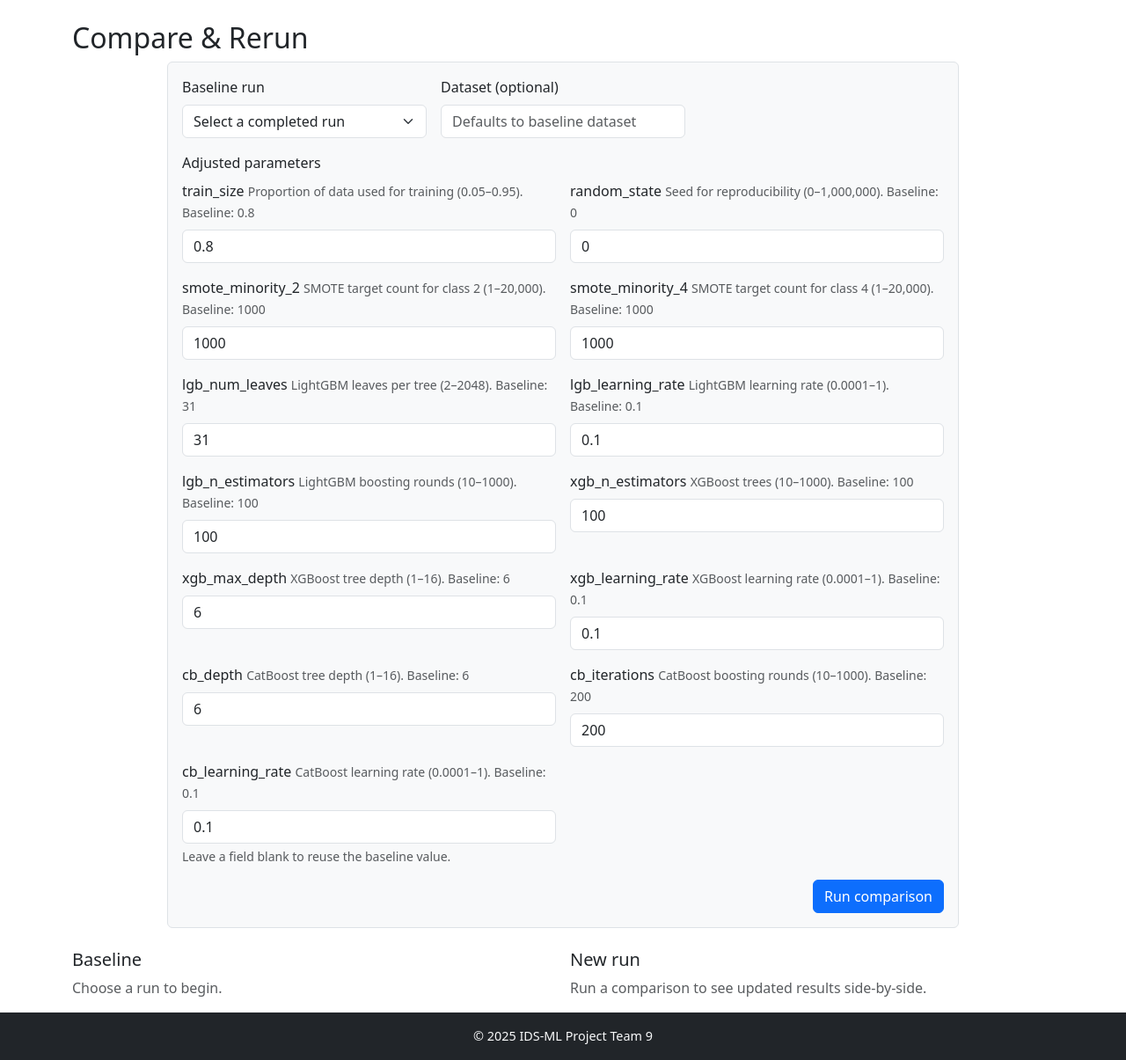
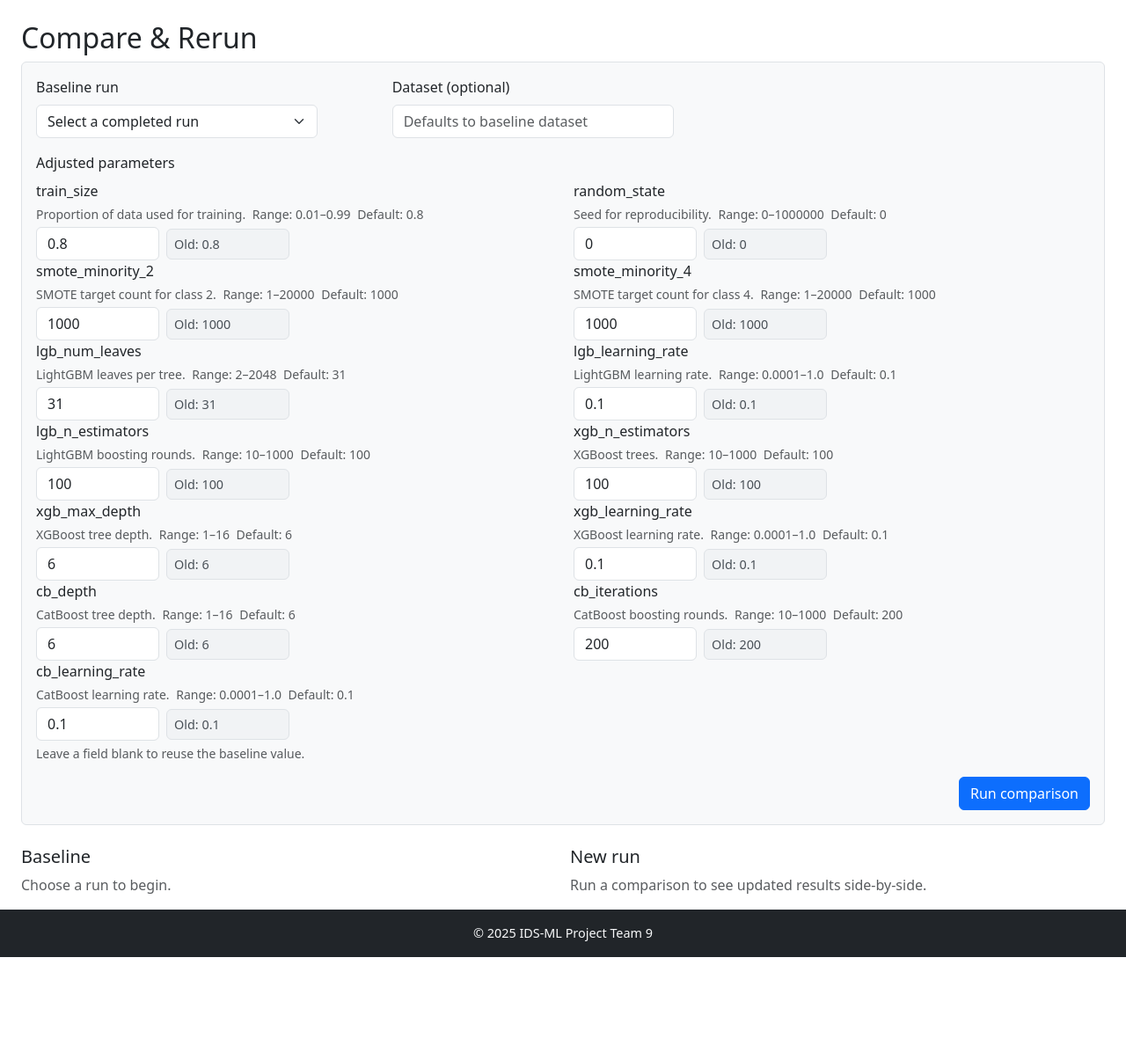
Before and after one commit to sananchaudhry/Development-Environment-for-IDS, a Flask app: page /compare in a window 1280 px wide. Shown: the part 56-1261 px from the top of the page at 88% size. After the commit the page ends 1144 px from the top, so only its background shows below. Run offline with Flask 3, Linux system fonts and the light colour scheme; data that the repository does not hold is empty.

Commit message:
Tighten parameter layout and resize history info bar

```diff
--- a/app.py
+++ b/app.py
@@ -19,38 +19,38 @@ LCCDE_PARAM_SCHEMA = {
     "train_size": {
         "type": float,
         "default": 0.8,
-        "min": 0.05,
-        "max": 0.95,
+        "min": 0.01,
+        "max": 0.99,
         "step": 0.01,
-        "help": "Proportion of data used for training (0.05–0.95).",
+        "help": "Proportion of data used for training.",
     },
     "random_state": {
         "type": int,
         "default": 0,
         "min": 0,
         "max": 1_000_000,
-        "help": "Seed for reproducibility (0–1,000,000).",
+        "help": "Seed for reproducibility.",
     },
     "smote_minority_2": {
         "type": int,
         "default": 1000,
         "min": 1,
         "max": 20000,
-        "help": "SMOTE target count for class 2 (1–20,000).",
+        "help": "SMOTE target count for class 2.",
     },
     "smote_minority_4": {
         "type": int,
         "default": 1000,
         "min": 1,
         "max": 20000,
-        "help": "SMOTE target count for class 4 (1–20,000).",
+        "help": "SMOTE target count for class 4.",
     },
     "lgb_num_leaves": {
         "type": int,
         "default": 31,
         "min": 2,
         "max": 2048,
-        "help": "LightGBM leaves per tree (2–2048).",
+        "help": "LightGBM leaves per tree.",
     },
     "lgb_learning_rate": {
         "type": float,
@@ -58,28 +58,28 @@ LCCDE_PARAM_SCHEMA = {
         "min": 0.0001,
         "max": 1.0,
         "step": 0.0001,
-        "help": "LightGBM learning rate (0.0001–1).",
+        "help": "LightGBM learning rate.",
     },
     "lgb_n_estimators": {
         "type": int,
         "default": 100,
         "min": 10,
         "max": 1000,
-        "help": "LightGBM boosting rounds (10–1000).",
+        "help": "LightGBM boosting rounds.",
     },
     "xgb_n_estimators": {
         "type": int,
         "default": 100,
         "min": 10,
         "max": 1000,
-        "help": "XGBoost trees (10–1000).",
+        "help": "XGBoost trees.",
     },
     "xgb_max_depth": {
         "type": int,
         "default": 6,
         "min": 1,
         "max": 16,
-        "help": "XGBoost tree depth (1–16).",
+        "help": "XGBoost tree depth.",
     },
     "xgb_learning_rate": {
         "type": float,
@@ -87,21 +87,21 @@ LCCDE_PARAM_SCHEMA = {
         "min": 0.0001,
         "max": 1.0,
         "step": 0.0001,
-        "help": "XGBoost learning rate (0.0001–1).",
+        "help": "XGBoost learning rate.",
     },
     "cb_depth": {
         "type": int,
         "default": 6,
         "min": 1,
         "max": 16,
-        "help": "CatBoost tree depth (1–16).",
+        "help": "CatBoost tree depth.",
     },
     "cb_iterations": {
         "type": int,
         "default": 200,
         "min": 10,
         "max": 1000,
-        "help": "CatBoost boosting rounds (10–1000).",
+        "help": "CatBoost boosting rounds.",
     },
     "cb_learning_rate": {
         "type": float,
@@ -109,7 +109,7 @@ LCCDE_PARAM_SCHEMA = {
         "min": 0.0001,
         "max": 1.0,
         "step": 0.0001,
-        "help": "CatBoost learning rate (0.0001–1).",
+        "help": "CatBoost learning rate.",
     },
 }
 
@@ -237,10 +237,6 @@ def validate_lccde_params(raw_params, base_params=None):
             continue
 
         normalized[canonical_key] = cast_value
-
-    # Ensure train_size sanity
-    if normalized["train_size"] <= 0 or normalized["train_size"] >= 1:
-        errors.append("'train_size' must be between 0 and 1 (exclusive).")
 
     return normalized, errors, warnings
 
--- a/static/css/style.css
+++ b/static/css/style.css
@@ -10,8 +10,39 @@ h2 {
 }
 
 form {
-  max-width: 900px;
-  margin: 0 auto;
+  max-width: 100%;
+  margin: 0;
+}
+
+.compact-field {
+  max-width: 320px;
+}
+
+.param-field {
+  width: 100%;
+  max-width: 140px;
+  min-width: 90px;
+}
+
+.param-grid {
+  --bs-gutter-x: 0.75rem;
+  --bs-gutter-y: 0.75rem;
+}
+
+.history-info {
+  display: inline-flex;
+  align-items: center;
+  padding: 0.5rem 0.75rem;
+}
+
+.old-param-value {
+  min-width: 140px;
+  padding: 0.35rem 0.5rem;
+  background-color: #f1f3f5;
+  border: 1px solid #dee2e6;
+  border-radius: 0.375rem;
+  font-size: 0.9rem;
+  color: #495057;
 }
 
 .figure-thumb {
--- a/templates/base.html
+++ b/templates/base.html
@@ -18,7 +18,7 @@
     </div>
   </nav>
 
-  <div class="container mt-4 text-start">
+  <div class="container-fluid mt-4 text-start px-4">
     {% with messages = get_flashed_messages(with_categories=true) %}
       {% if messages %}
         {% for category, message in messages %}
--- a/templates/compare.html
+++ b/templates/compare.html
@@ -17,7 +17,7 @@
   <div class="row g-3 align-items-end">
     <div class="col-md-4">
       <label class="form-label">Baseline run</label>
-      <select name="baseline_id" class="form-select">
+      <select name="baseline_id" class="form-select compact-field" id="baseline-select">
         <option value="" disabled {% if not baseline %}selected{% endif %}>Select a completed run</option>
         {% for run in runs %}
           <option value="{{ run.id }}" {% if baseline and baseline.run.id == run.id %}selected{% endif %}>#{{ run.id }} — {{ run.model }} ({{ run.timestamp }})</option>
@@ -26,28 +26,33 @@
     </div>
     <div class="col-md-4">
       <label class="form-label">Dataset (optional)</label>
-      <input type="text" class="form-control" name="dataset" value="{{ dataset_value }}" placeholder="Defaults to baseline dataset">
+      <input type="text" class="form-control compact-field" name="dataset" value="{{ dataset_value }}" placeholder="Defaults to baseline dataset">
     </div>
     <div class="col-12">
       <label class="form-label">Adjusted parameters</label>
-      <div class="row row-cols-1 row-cols-md-2 g-3">
+      <div class="row row-cols-1 row-cols-md-2 param-grid">
         {% for key, schema in param_schema.items() %}
         {% set is_float = schema.type == float %}
+        {% set baseline_value = baseline.params[key] if baseline and baseline.params[key] is not none else defaults[key] %}
         <div class="col">
-          <label class="form-label">{{ key }}
-            <span class="text-muted small">
-              {{ schema.help if schema.help else '' }} Baseline: {{ baseline.params[key] if baseline and baseline.params[key] is not none else defaults[key] }}
-            </span>
-          </label>
+          <label class="form-label mb-1">{{ key }}</label>
+          <div class="text-muted small mb-1">
+            {% if schema.help %}{{ schema.help }}{% endif %}
+            {% if schema.min is defined %}<span class="ms-1">Range: {{ schema.min }}–{{ schema.max if schema.max is defined else '∞' }}</span>{% endif %}
+            <span class="ms-1">Default: {{ defaults[key] }}</span>
+          </div>
+          <div class="d-flex align-items-center gap-2 flex-wrap">
             <input
               type="number"
-            step="{% if is_float %}any{% else %}1{% endif %}"
-            class="form-control"
+              step="{{ schema.step if schema.step is defined else ('any' if is_float else 1) }}"
+              class="form-control param-field"
               name="{{ key }}"
               value="{{ form_params[key] }}"
               placeholder="{{ defaults[key] }}"
               {% if schema.min is defined %}min="{{ schema.min }}"{% endif %}
               {% if schema.max is defined %}max="{{ schema.max }}"{% endif %}>
+            <div class="old-param-value">Old: {{ baseline_value }}</div>
+          </div>
         </div>
         {% endfor %}
       </div>
@@ -115,4 +120,17 @@
     {% endif %}
   </div>
 </div>
+<script>
+  const baselineSelect = document.getElementById('baseline-select');
+  if (baselineSelect) {
+    baselineSelect.addEventListener('change', (event) => {
+      const selected = event.target.value;
+      if (selected) {
+        const url = new URL(window.location.href);
+        url.searchParams.set('baseline_id', selected);
+        window.location.href = url.toString();
+      }
+    });
+  }
+</script>
 {% endblock %}
--- a/templates/history.html
+++ b/templates/history.html
@@ -1,6 +1,10 @@
 {% extends "base.html" %}
 {% block content %}
 <h2>Run History</h2>
+
+{% if not selected_details %}
+  <div class="alert alert-info history-info">Select a run to see full details, parameters, and stored figures.</div>
+{% endif %}
 
 <div class="row g-3">
   <div class="col-md-6">
@@ -74,8 +78,6 @@
           {% endif %}
         </div>
       </div>
-    {% else %}
-      <div class="alert alert-info">Select a run to see full details, parameters, and stored figures.</div>
     {% endif %}
   </div>
 </div>
```
Also changed, not shown: templates/run_model.html (+10 -9 lines). Lines whose indentation alone changed are shown as unchanged.
